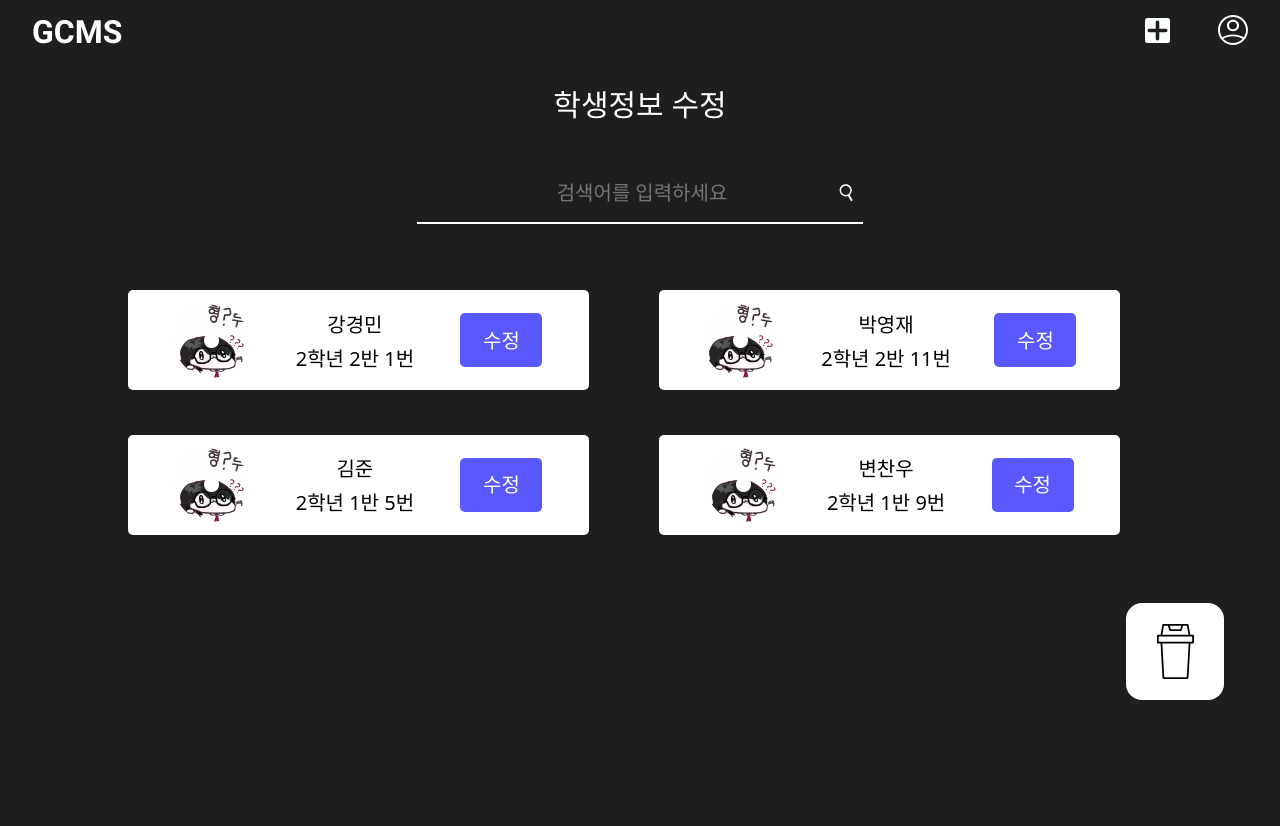
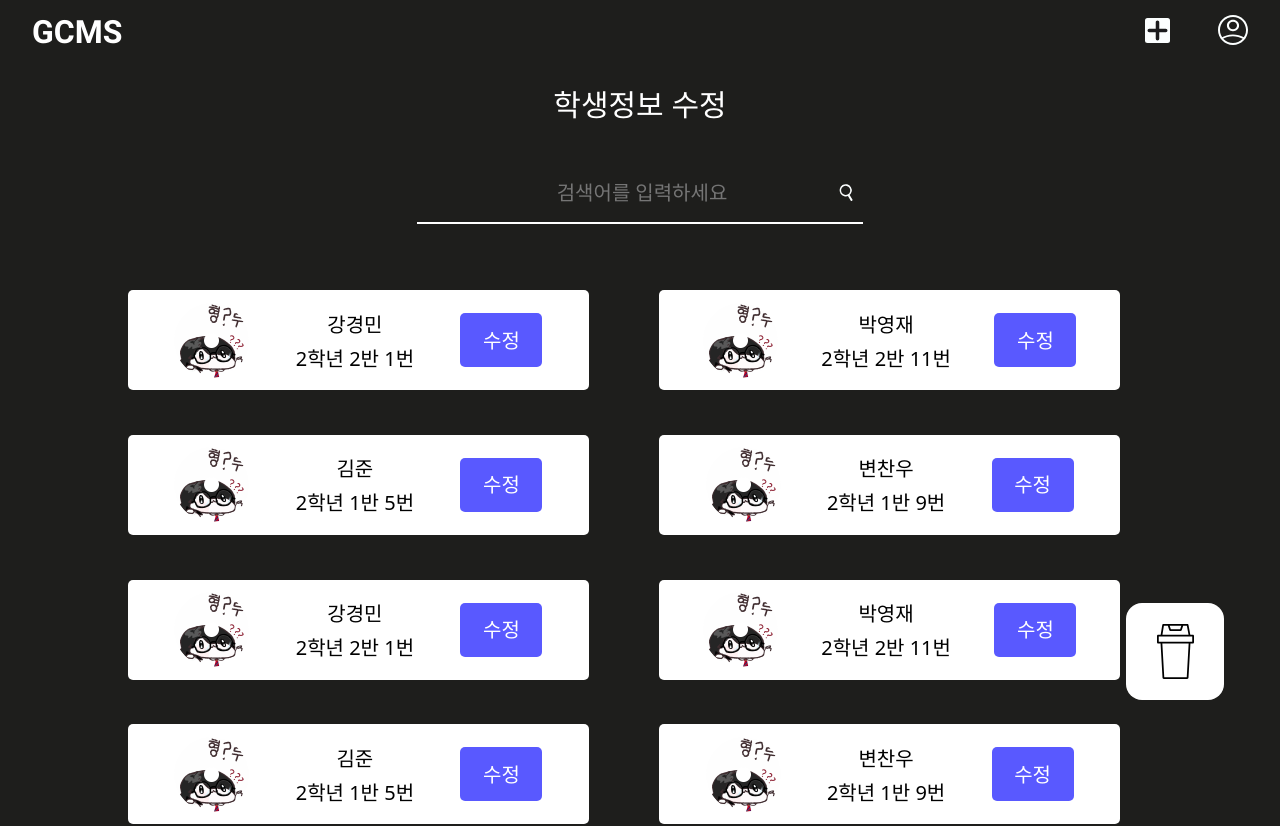
Before and after one commit to GSM-MSG/MSG-Front, a Next.js app: page /admin in a window 1280 px wide. Shown: the top 826 px of the page. Before the commit the page ends 800 px from the top, so only its background shows below. Built offline with nearby package versions, Linux system fonts and the light colour scheme.

Commit message:
Add 동아리 조회 기능 추가

```diff
--- a/src/components/ClubAdminPage/DummyData.tsx
+++ b/src/components/ClubAdminPage/DummyData.tsx
@@ -2,6 +2,150 @@ import img from "../../../public/png/Loading.png"
 import { Club, ClubMembersType } from "../../types"
 
 export const userData: Array<ClubMembersType> = [
+    {
+        name: "강경민",
+        grade: 2,
+        class: 2,
+        num: 1,
+        img: img.src,
+        club: "MSG",
+        role: "부원"
+    },
+    {
+        name: "박영재",
+        grade: 2,
+        class: 2,
+        num: 11,
+        img: img.src,
+        club: "MSG",
+        role: "부원"
+    },
+    {
+        name: "김준",
+        grade: 2,
+        class: 1,
+        num: 5,
+        img: img.src,
+        club: "MSG",
+        role: "부장"
+    },
+    {
+        name: "변찬우",
+        grade: 2,
+        class: 1,
+        num: 9,
+        img: img.src,
+        club: "MSG",
+        role: "부원"
+    },
+    {
+        name: "강경민",
+        grade: 2,
+        class: 2,
+        num: 1,
+        img: img.src,
+        club: "MSG",
+        role: "부원"
+    },
+    {
+        name: "박영재",
+        grade: 2,
+        class: 2,
+        num: 11,
+        img: img.src,
+        club: "MSG",
+        role: "부원"
+    },
+    {
+        name: "김준",
+        grade: 2,
+        class: 1,
+        num: 5,
+        img: img.src,
+        club: "MSG",
+        role: "부장"
+    },
+    {
+        name: "변찬우",
+        grade: 2,
+        class: 1,
+        num: 9,
+        img: img.src,
+        club: "MSG",
+        role: "부원"
+    },
+    {
+        name: "강경민",
+        grade: 2,
+        class: 2,
+        num: 1,
+        img: img.src,
+        club: "MSG",
+        role: "부원"
+    },
+    {
+        name: "박영재",
+        grade: 2,
+        class: 2,
+        num: 11,
+        img: img.src,
+        club: "MSG",
+        role: "부원"
+    },
+    {
+        name: "김준",
+        grade: 2,
+        class: 1,
+        num: 5,
+        img: img.src,
+        club: "MSG",
+        role: "부장"
+    },
+    {
+        name: "변찬우",
+        grade: 2,
+        class: 1,
+        num: 9,
+        img: img.src,
+        club: "MSG",
+        role: "부원"
+    },
+    {
+        name: "강경민",
+        grade: 2,
+        class: 2,
+        num: 1,
+        img: img.src,
+        club: "MSG",
+        role: "부원"
+    },
+    {
+        name: "박영재",
+        grade: 2,
+        class: 2,
+        num: 11,
+        img: img.src,
+        club: "MSG",
+        role: "부원"
+    },
+    {
+        name: "김준",
+        grade: 2,
+        class: 1,
+        num: 5,
+        img: img.src,
+        club: "MSG",
+        role: "부장"
+    },
+    {
+        name: "변찬우",
+        grade: 2,
+        class: 1,
+        num: 9,
+        img: img.src,
+        club: "MSG",
+        role: "부원"
+    },
     {
         name: "강경민",
         grade: 2,
--- a/src/components/ClubAdminPage/Modify.tsx
+++ b/src/components/ClubAdminPage/Modify.tsx
@@ -1,6 +1,6 @@
 import * as S from "./style";
 import * as SVG from "../../SVG";
-import React, { useRef, useState } from "react";
+import React, { useEffect, useRef, useState } from "react";
 import { Club, ClubMembersType } from "../../types";
 import { clubData } from "./DummyData";
 
@@ -8,14 +8,17 @@ import { clubData } from "./DummyData";
 export default function Modify({ item, onClose }: { item: ClubMembersType, onClose: (e: any) => void }) {
     const [isFind, setFind] = useState<boolean>(false);
     const [clubList, setClubList] = useState<Array<Club>>(clubData);
-    const [search, setSearch] = useState<string>("");
+    const [search, setSearch] = useState<string>(item.club);
     const [values, setValues] = useState({
         name: item.name,
         stuNum: item.grade * 1000 + item.class * 100 + item.num,
         club: item.club,
         role: item.role,
     });
+    const [club, setClub] = useState<boolean>(false);
+
     const outside: any = useRef();
+    const changeClub: any = useRef();
 
     const ModalClose = () => {
         onClose({
@@ -29,8 +32,27 @@ export default function Modify({ item, onClose }: { item: ClubMembersType, onClo
         });
     }
 
+    const onList = () => {
+        return (
+            clubList.filter((item: any) => {
+                if (search !== "" && item.title.toLowerCase() === search.toLowerCase()) {
+                    return item;
+                }
+            }).map((item: any, idx: number) => (
+                <>
+                    <S.ClubBanner src={item.bannerUrl} />
+                    <S.ClubName key={idx} ref={changeClub}>{item.title}</S.ClubName>
+                </>
+            ))
+        )
+    }
+
+    useEffect(() => {
+        setClub(changeClub.current !== null && changeClub.current !== undefined ? true : false);
+    })
+
     return (
-        <S.ModifyLayout ref={outside} onClick={(e: MouseEvent) => { outside.current === e.target && onClose(null) }}>
+        <S.ModifyLayout ref={outside} onClick={(e: any) => { outside.current === e.target && onClose(null) }}>
             <S.ModifyBox isModal={isFind}>
                 {isFind ?
                     <>
@@ -40,10 +62,9 @@ export default function Modify({ item, onClose }: { item: ClubMembersType, onClo
                             <SVG.ReadingGlasses />
                         </S.InputWrapper>
                         <S.ClubInfo>
-                            <S.ClubBanner src="png/404.png" />
-                            <S.ClubName>MSG</S.ClubName>
+                            {onList()}
                         </S.ClubInfo>
-                        <S.DoneBtn isModal={isFind} onClick={() => setFind(false)}>선택</S.DoneBtn>
+                        <S.DoneBtn isModal={isFind} club={club} onClick={() => { setFind(false); /*setValues({...values, club:})*/ }}>선택</S.DoneBtn>
                     </> : <>
                         <h2>학생정보 수정</h2>
                         <S.ProfileImg src="png/Loading.png" />
@@ -59,7 +80,7 @@ export default function Modify({ item, onClose }: { item: ClubMembersType, onClo
                                 </li>
                                 <li>
                                     <p>동아리</p>
-                                    <S.ModifyInput value={values.club} onChange={(e: any) => setValues({ ...values, club: e.target.value })} />
+                                    <S.ModifyInput value={values.club} onChange={(e: any) => setValues({ ...values, club: e.target.value })} readOnly />
                                     <S.FindBtn onClick={() => setFind(true)}>찾아보기</S.FindBtn>
                                 </li>
                                 <li>
@@ -68,10 +89,10 @@ export default function Modify({ item, onClose }: { item: ClubMembersType, onClo
                                 </li>
                             </ul>
                         </div>
-                        <S.DoneBtn isModal={isFind} onClick={() => ModalClose()}>완료</S.DoneBtn>
+                        <S.DoneBtn isModal={isFind} club={true} onClick={() => ModalClose()}>완료</S.DoneBtn>
                     </>
                 }
             </S.ModifyBox>
-        </S.ModifyLayout>
+        </S.ModifyLayout >
     );
 }
--- a/src/components/ClubAdminPage/index.tsx
+++ b/src/components/ClubAdminPage/index.tsx
@@ -45,12 +45,11 @@ export default function ClubAdminPage() {
                     {
                         isModifying ?
                             <Link
-                                // as={`/admin/${item.grade+""+item.class+""+item.num}`}
                                 href={{
                                     pathname: '/admin/secession',
                                     query: { grade: item.grade, class: item.class, num: item.num }
                                 }}>
-                                <button onClick={() => { /*onRemove([item.grade, item.class, item.num])*/ }}>탈퇴</button></Link> :
+                                <button>탈퇴</button></Link> :
                             <button onClick={() => setModalNum(item)}>수정</button>
                     }
                 </S.ListWrapper>
--- a/src/components/ClubAdminPage/style.ts
+++ b/src/components/ClubAdminPage/style.ts
@@ -10,14 +10,19 @@ type ModalProps = {
     isModal: boolean;
 }
 
+type BtnProps = {
+    isModal: boolean;
+    club: any;
+}
+
 export const Wrapper = styled.div<ModalProps>`
     width: 100%;
     margin-top: 4rem;
     display: flex;
     flex-direction: column;
     align-items: center;
-    height: ${props => { return props.isModal ? "calc(100vh - 4rem)" : "none" }};
-    overflow: ${props => { return props.isModal ? "hidden" : "none" }};
+    height: ${props => props.isModal ? "calc(100vh - 4rem)" : "none"};
+    overflow: ${props => props.isModal ? "hidden" : "none"};
 
     *{
         font-family: 'Noto Sans';
@@ -139,7 +144,7 @@ export const ListWrapper = styled.li<StyledProps>`
     button{
         width: 82px;
         height: 54px;
-        background: ${props => { return props.bgcolor ? "#ED6666" : "#5959FF" }};
+        background: ${props => props.bgcolor ? "#ED6666" : "#5959FF"};
         border: none;
         border-radius: 5px;
         color: #fff;
@@ -207,14 +212,14 @@ export const ModifyLayout = styled.div`
 
 export const ModifyBox = styled.div<ModalProps>`
     position: fixed;
-    width: ${props => { return props.isModal ? "846px" : "700px" }};
-    height: ${props => { return props.isModal ? "610px" : "780px" }};
+    width: ${props => props.isModal ? "846px" : "700px"};
+    height: ${props => props.isModal ? "610px" : "780px"};
     background: #1E1E1C;
     display: flex;
     flex-direction: column;
     align-items: center;
     z-index: 200;
-    padding: ${props => { return props.isModal ? "30px 172px" : "20px 110px" }};
+    padding: ${props => props.isModal ? "30px 172px" : "20px 110px"};
     transition: width .5s, height 0s, gap 0s;
     gap: 30px;
 
@@ -235,8 +240,8 @@ export const ModifyBox = styled.div<ModalProps>`
 `
 
 export const ProfileImg = styled.img`
-        border-radius: 100%;
-        width: 100px;
+    border-radius: 100%;
+    width: 100px;
 `
 
 export const ModifyInput = styled.input`
@@ -266,13 +271,13 @@ export const FindBtn = styled.button`
     cursor: pointer;
     `
 
-export const DoneBtn = styled.button<ModalProps>`
+export const DoneBtn = styled.button<BtnProps>`
     color: #fff;
-    background: #4C53FF;
+    background: ${props => props.club !== null && props.club !== undefined ? "#4C53FF" : "#A3A3A3"};
     width: 50%;
     height: 60px;
     border-radius: 10px;
-    gap: ${props => { return (props.isModal ? "30px" : 0) }};
+    gap: ${props => props.isModal ? "30px" : 0};
     font-weight: 600;
     font-size: 26px;
     line-height: 35px;
@@ -297,6 +302,8 @@ export const ClubInfo = styled.div`
     flex-direction: column;
     align-items: center;
     height: 250px;
+    overflow: hidden;
+    position: relative;
 `
 
 export const ClubBanner = styled.img`
--- a/src/pages/_app.tsx
+++ b/src/pages/_app.tsx
@@ -5,9 +5,6 @@ import { Global } from "@emotion/react";
 import { useEffect } from "react";
 
 function MyApp({ Component, pageProps, router }: AppProps) {
-  useEffect(() => {
-    console.log("tlqkf");
-  },[])
   return (
     <motion.div
       key={router.pathname}
```
